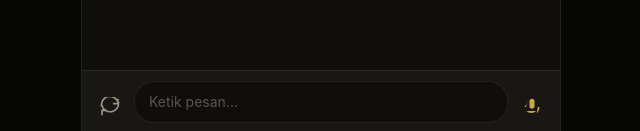
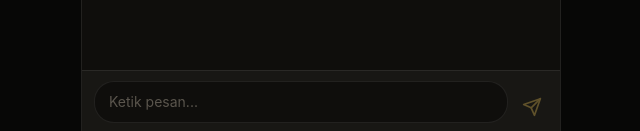
Before and after one commit to sabenihcode/Kitab, a React (Vite) app: page /tanya in a window 1280 px wide. Both pictures are taken after a click on the button 640 px from the left and 624 px from the top of the page. Shown: the part 667-798 px from the top of the page, without its empty margins (319-959 px from the left). Built offline with nearby package versions, Linux system fonts and the light colour scheme.

Commit message:
Update ChatInput.tsx

```diff
--- a/src/components/chat/ChatInput.tsx
+++ b/src/components/chat/ChatInput.tsx
@@ -33,28 +33,13 @@ export const ChatInput: FC<ChatInputProps> = ({
   const handleInput = () => {
     if (textareaRef.current) {
       textareaRef.current.style.height = 'auto';
-      textareaRef.current.style.height = Math.min(
-        textareaRef.current.scrollHeight,
-        100
-      ) + 'px';
+      textareaRef.current.style.height =
+        Math.min(textareaRef.current.scrollHeight, 100) + 'px';
     }
   };
 
-  const hasText = text.trim().length > 0;
-
   return (
     <div className="whatsapp-input-container">
-      <button
-        className="whatsapp-input-action"
-        disabled={disabled}
-        aria-label="Lampiran"
-        title="Lampiran (belum aktif)"
-      >
-        <svg width="20" height="20" viewBox="0 0 24 24" fill="none" stroke="currentColor" strokeWidth="2">
-          <path d="M21.5 2v6h-6M2.5 22v-6h6M2 11.5a10 10 0 0 1 19.8-4.3M22 5.5a10 10 0 0 1-19.8 4.2" />
-        </svg>
-      </button>
-
       <textarea
         ref={textareaRef}
         value={text}
@@ -67,31 +52,26 @@ export const ChatInput: FC<ChatInputProps> = ({
         rows={1}
       />
 
-      {hasText ? (
       <button
         onClick={handleSend}
-          disabled={disabled}
+        disabled={disabled || !text.trim()}
         className="whatsapp-send-btn"
         aria-label="Kirim pesan"
-          title="Kirim (Enter atau Ctrl+Enter)"
       >
-          <svg width="20" height="20" viewBox="0 0 24 24" fill="currentColor">
-            <path d="M16.6915026,12.4744748 L3.50612381,13.2599618 C3.19218622,13.2599618 3.03521743,13.4170592 3.03521743,13.5741566 L1.15159189,20.0151496 C0.8376543,20.8006365 0.99,21.89 1.77946707,22.52 C2.41,22.99 3.50612381,23.1 4.13399899,22.8429026 L21.714504,14.0454487 C22.6563168,13.5741566 23.1272231,12.6315722 22.9702544,11.6889879 L4.13399899,1.16346272 C3.34915502,0.9 2.40734225,0.9 1.77946707,1.4130651 C0.994623095,2.03866991 0.837654326,3.0812544 1.15159189,3.86674135 L3.03521743,10.3077344 C3.03521743,10.4648317 3.19218622,10.5719291 3.50612381,10.5719291 L16.6915026,11.3574160 C16.6915026,11.3574160 17.1624089,11.3574160 17.1624089,10.8443509 L17.1624089,12.0031798 C17.1624089,12.5162450 16.6915026,12.4744748 16.6915026,12.4744748 Z" />
+        <svg
+          width="20"
+          height="20"
+          viewBox="0 0 24 24"
+          fill="none"
+          stroke="currentColor"
+          strokeWidth="2"
+          strokeLinecap="round"
+          strokeLinejoin="round"
+        >
+          <line x1="22" y1="2" x2="11" y2="13" />
+          <polygon points="22 2 15 22 11 13 2 9 22 2" />
         </svg>
       </button>
-      ) : (
-        <button
-          className="whatsapp-mic-btn"
-          disabled={disabled}
-          aria-label="Rekam suara"
-          title="Rekam suara (belum aktif)"
-        >
-          <svg width="20" height="20" viewBox="0 0 24 24" fill="currentColor">
-            <path d="M12 14c1.66 0 3-1.34 3-3V5c0-1.66-1.34-3-3-3S9 3.34 9 5v6c0 1.66 1.34 3 3 3z"/>
-            <path d="M17 16.91c-1.48 1.46-3.51 2.36-5.77 2.36-2.26 0-4.29-.9-5.77-2.36M19 12h2c0 2.96-1.23 5.73-3.22 7.68M3 12h2c0-2.96 1.23-5.73 3.22-7.68" />
-          </svg>
-        </button>
-      )}
     </div>
   );
 };
```
Lines whose indentation alone changed are shown as unchanged.
